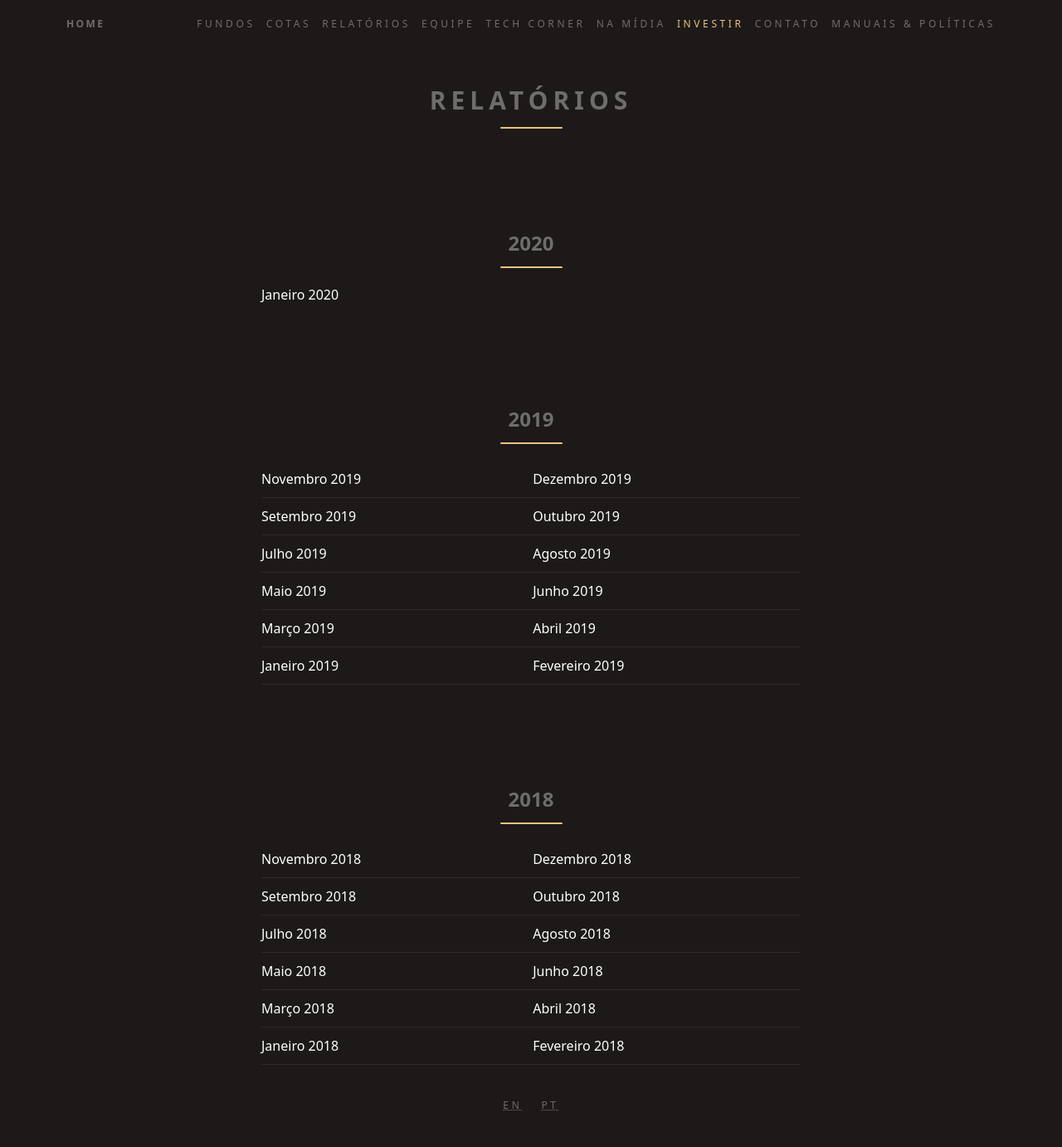
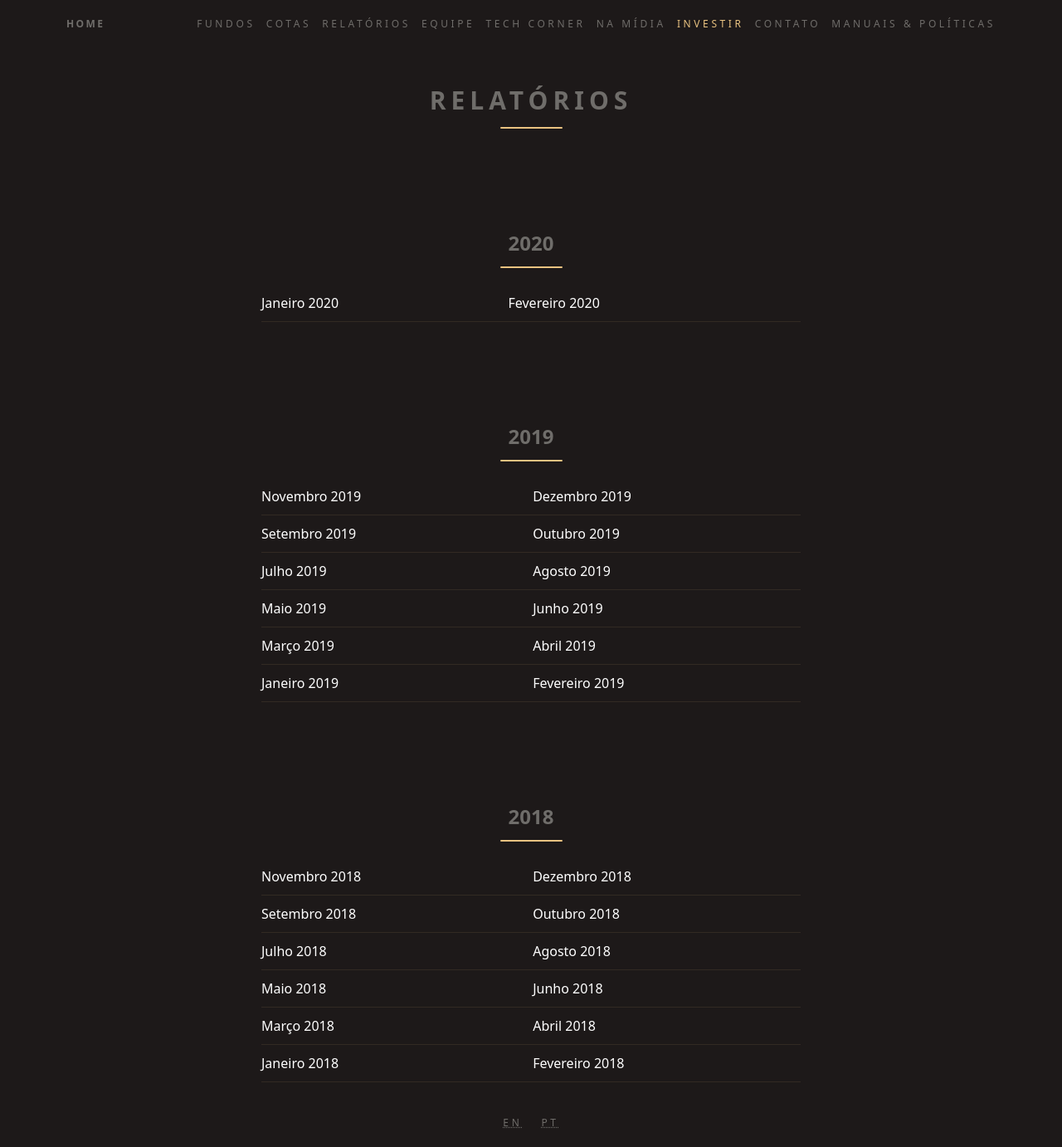
Before and after one commit to ateliedetemas/blpcrypto, a Jekyll site: the page built from _pages/relatorios.md, in a window 1280 px wide. Shown: the whole page at 83% size. Built offline with Jekyll 4.4.1, drawn with Linux system fonts in a browser that asks for light colours; before the commit the page ends 1361 px from its top, so only the background shows below that.

Commit message:
Update relatorios.md

```diff
--- a/_pages/relatorios.md
+++ b/_pages/relatorios.md
@@ -5,7 +5,8 @@ title: Relatórios
 ---
 ## 2020
 
-[Janeiro 2020]({{ '/assets/documents/relatorios/2020/01p.pdf' | absolute_url }})
+[Janeiro 2020]({{ '/assets/documents/relatorios/2020/01p.pdf' | absolute_url }}) | [Fevereiro 2020]({{ "/assets/documents/relatorios/2020/02p.pdf" | absolute_url }})
+
 
 ## 2019
 
```
